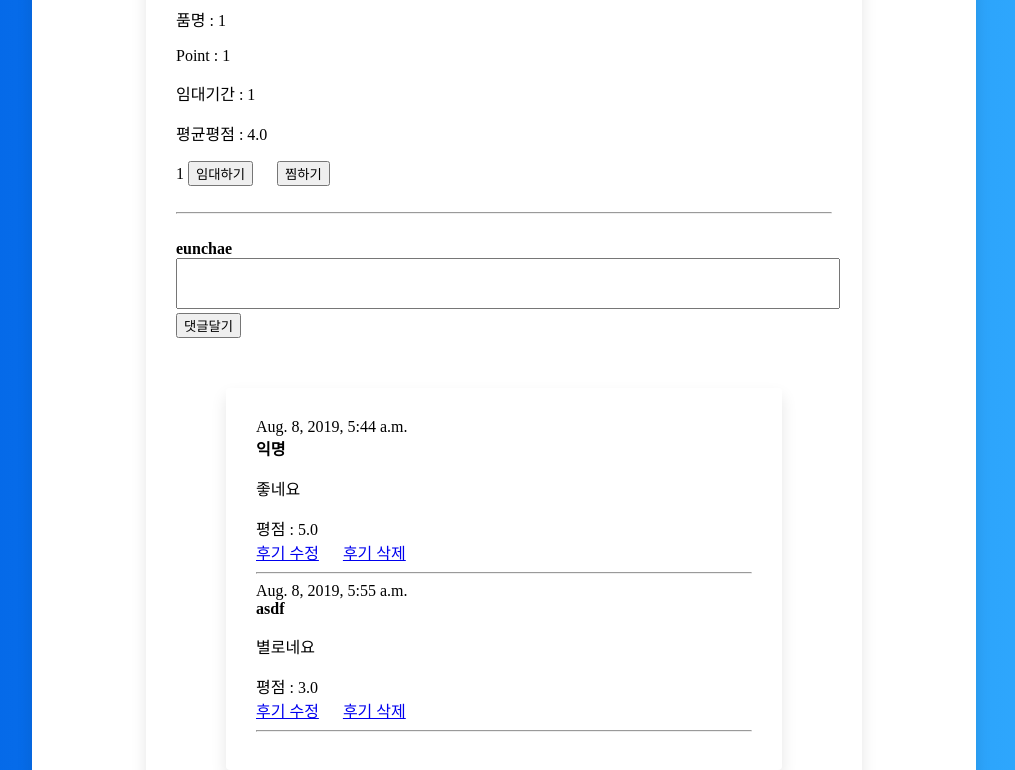
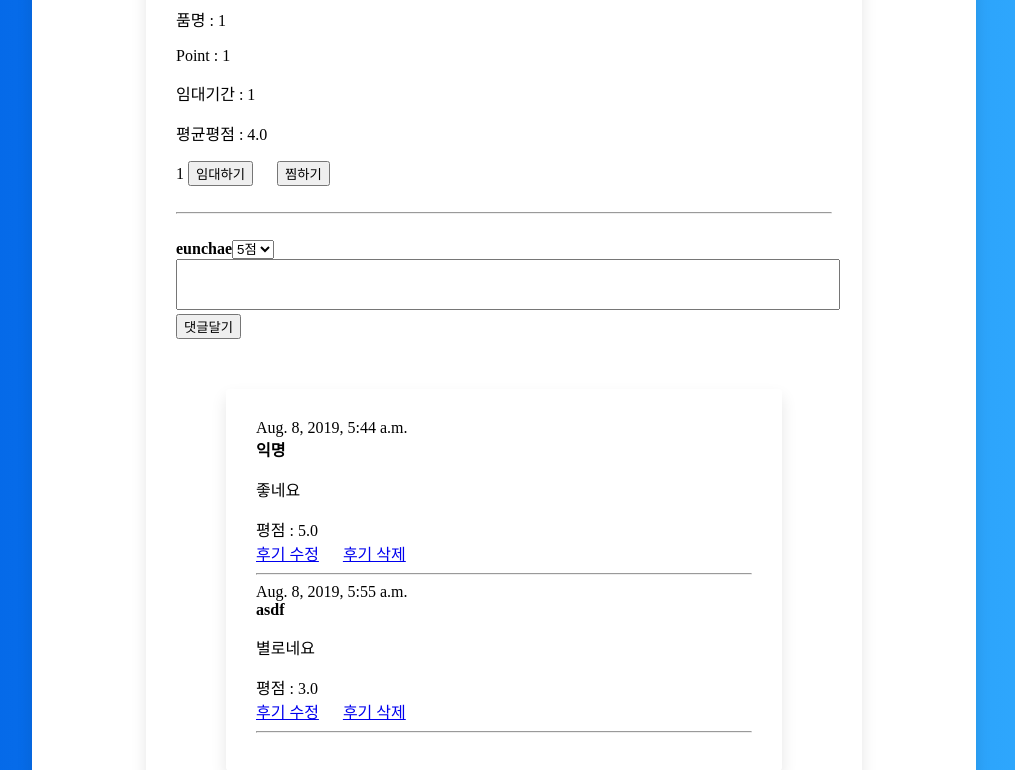
Before and after one commit to eunchae619/gnu_rental_service, a Django app: page /blog/3 in a window 1280 px wide. Shown: the part 877-1647 px from the top of the page, without its empty margins (136-1151 px from the left). Run offline with Django 3.2, Linux system fonts and the light colour scheme; a user stored in the database is signed in; data comes from the database, SQL or seed files in the repository; both versions use the stored data as it was after the commit.

Commit message:
blog앱의 detail.html 수정
-로그인 사용자 이름 옆에도 평점선택기능 추가

```diff
--- a/blog/templates/detail.html
+++ b/blog/templates/detail.html
@@ -21,7 +21,7 @@
                         {% csrf_token %}
                         {% if user.is_authenticated %}
                         <input type="hidden" name="작성자" maxlength="10" required id="id_작성자" value="{{ user.username }}">
-                        <strong>{{ user.username }}</strong>
+                        <strong>{{ user.username }}</strong>{{form.평점}}
                         {% else %}
                         <input type="hidden" name="작성자" maxlength="10" required id="id_작성자" value="익명">
                         <strong>익명</strong>{{form.평점}}
```
Also changed, not shown: db.sqlite3.
